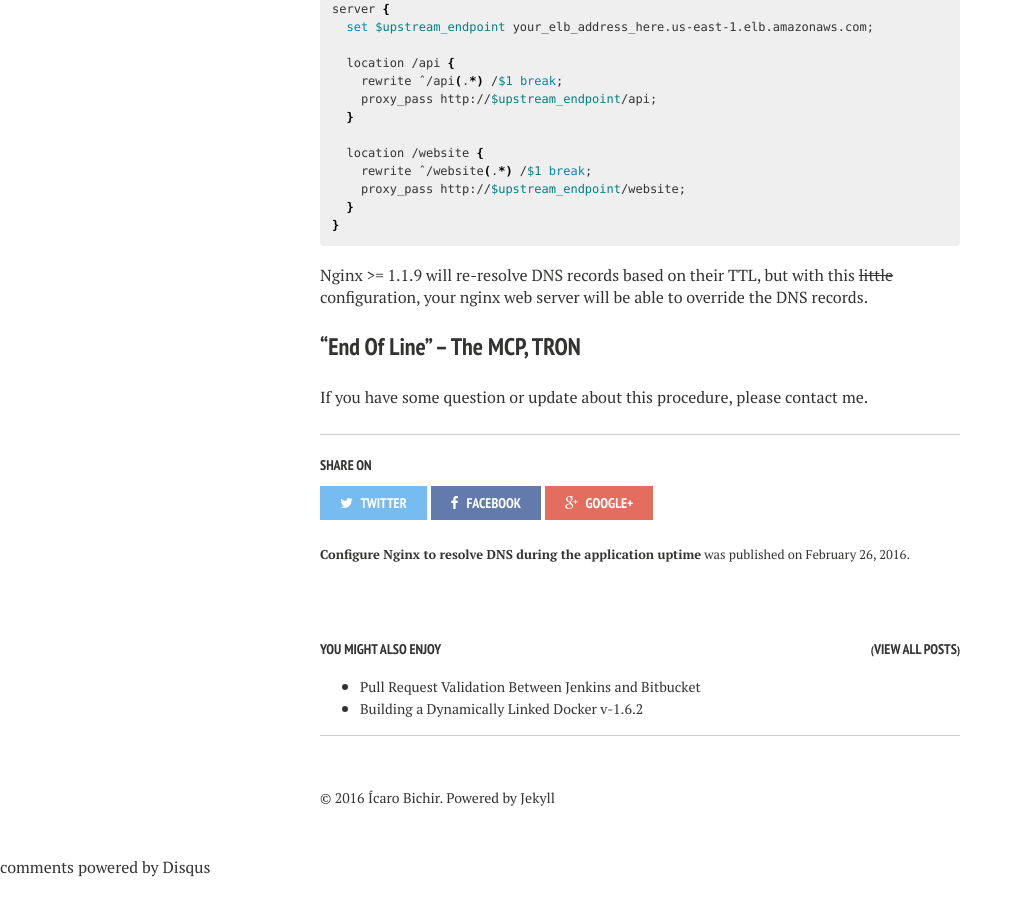
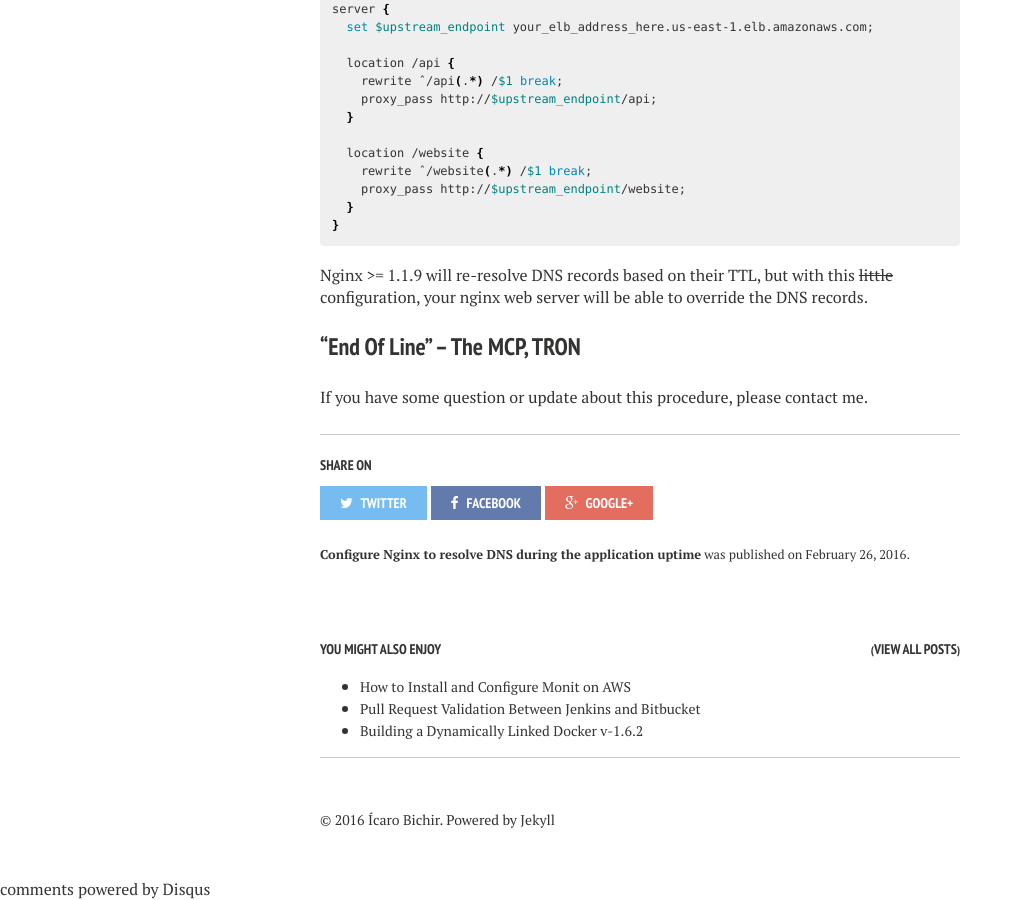
Before and after one commit to IcaroBichir/infocrazy, a Jekyll site: the page built from _posts/2016-02-26-configure-nginx-to-resolve-dns-during-the-application-uptime.markdown, in a window 1280 px wide and 900 px high, scrolled down 1428 px. Shown: the whole window, without its empty margins (0-1023 px from the left). Built offline with Jekyll 4.4.1, drawn with Linux system fonts in a browser that asks for light colours; nearby versions of some CDN libraries; comment, search, counter and statistics services are not loaded; before the commit the page ends 2306 px from its top, so only the background shows below that.

Commit message:
changes on site infrastructure

```diff
--- a/_data/authors.yml
+++ b/_data/authors.yml
@@ -2,10 +2,7 @@
 
 icaro-bichir:
   name: Ícaro Bichir
-#  web: http://thewhip.com
+  web: http://icarobichir.com.br
   email: icbichir1@gmail.com
   bio: "I will denied it"
   avatar: bio-photo-2.jpg
-#  twitter: extravagantman
-#  google:
-#    plus: BillyRick
--- /dev/null
+++ b/_posts/2016-03-03-how-to-install-and-configure-monit-on-aws.markdown
@@ -0,0 +1,11 @@
+---
+layout: post
+title: How to Install and Configure Monit on AWS
+modified:
+categories:
+excerpt:
+tags: []
+image:
+  feature:
+date: 2016-03-03T00:26:47-03:00
+---
```
Also changed, not shown: _posts/2015-06-13-building-a-dynamically-linked-docker-v-1-6-2.markdown (renamed from _posts/posts/2015-06-13-building-a-dynamically-linked-docker-v-1-6-2.markdown), _posts/2015-06-27-pull-request-validation-between-jenkins-and-bitbucket.markdown (renamed from _posts/posts/2015-06-27-pull-request-validation-between-jenkins-and-bitbucket.markdown), _posts/2016-02-26-configure-nginx-to-resolve-dns-during-the-application-uptime.markdown (line endings or trailing spaces), images/bio-photo-2.jpg (deleted), images/sample-image-3.jpg (deleted), images/sample-image-4.jpg (deleted), images/sample-image-5.jpg (deleted), images/sample-image-6.jpg (deleted), images/sample-image-7.jpg (deleted), images/thinking.jpg (deleted), images/xbox-control.jpg (deleted).
